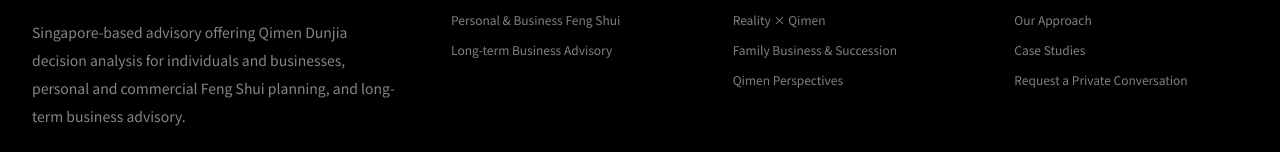
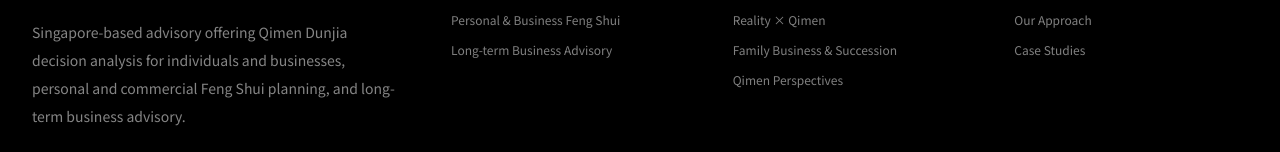
Before and after one commit to BODHIWONG/qmfeng-website, a Next.js app: page /en/founder in a window 1280 px wide. Shown: the part 3344-3496 px from the top of the page. Built offline with nearby package versions, Linux system fonts and the light colour scheme.

Commit message:
Replace footer contact page links with WhatsApp

```diff
--- a/components/footer.tsx
+++ b/components/footer.tsx
@@ -24,7 +24,7 @@ const companyLinks = [
   { href: "/founder", zh: "关于黄启明", en: "About Huang Qiming" },
   { href: "/enterprise-strategic-advisory", zh: "我们的方法", en: "Our Approach" },
   { href: "/insights", zh: "案例研究", en: "Case Studies" },
-  { href: "/contact", zh: "预约私密沟通", en: "Request a Private Conversation" },
+
 ];
 
 export default function Footer() {
@@ -102,9 +102,9 @@ export default function Footer() {
             <p>Singapore · In Person · Online · WhatsApp +65 8990 9257 / +65 8959 3499</p>
           </div>
           <div className="flex flex-col gap-3 md:items-end">
-            <Link href={localizeHref("/contact")} className="inline-flex justify-center bg-[#d6ad63] px-6 py-3 text-sm font-bold uppercase tracking-[0.1em] text-black hover:bg-[#f4dfb0]">
+            <a href={CONSULTATION_WHATSAPP} target="_blank" rel="noopener noreferrer" className="inline-flex justify-center bg-[#d6ad63] px-6 py-3 text-sm font-bold uppercase tracking-[0.1em] text-black hover:bg-[#f4dfb0]">
               {t("预约私密沟通", "Request a Private Conversation")}
-            </Link>
+            </a>
             <a href={CONSULTATION_WHATSAPP} target="_blank" rel="noopener noreferrer" className="text-xs font-semibold text-white/42 transition hover:text-[#d6ad63]">
               {t("WhatsApp 联系 →", "WhatsApp →")}
             </a>
```
